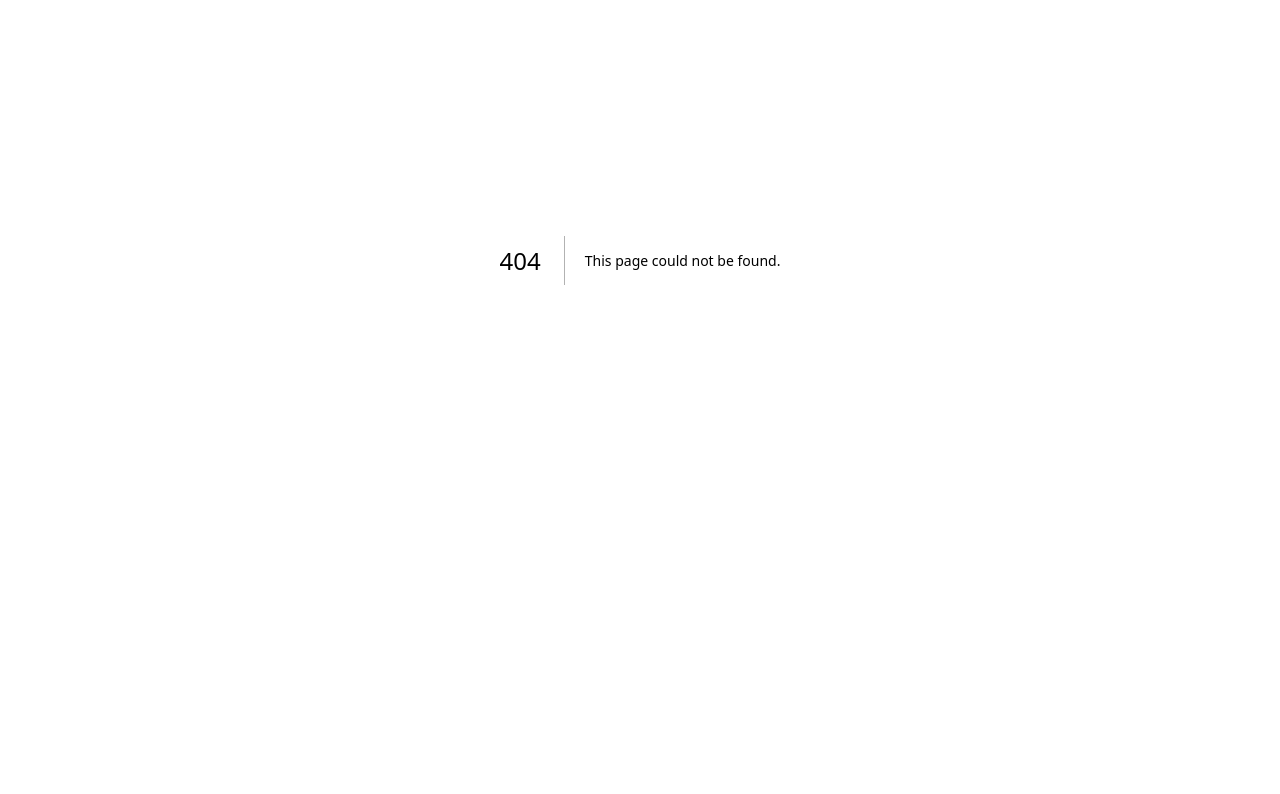
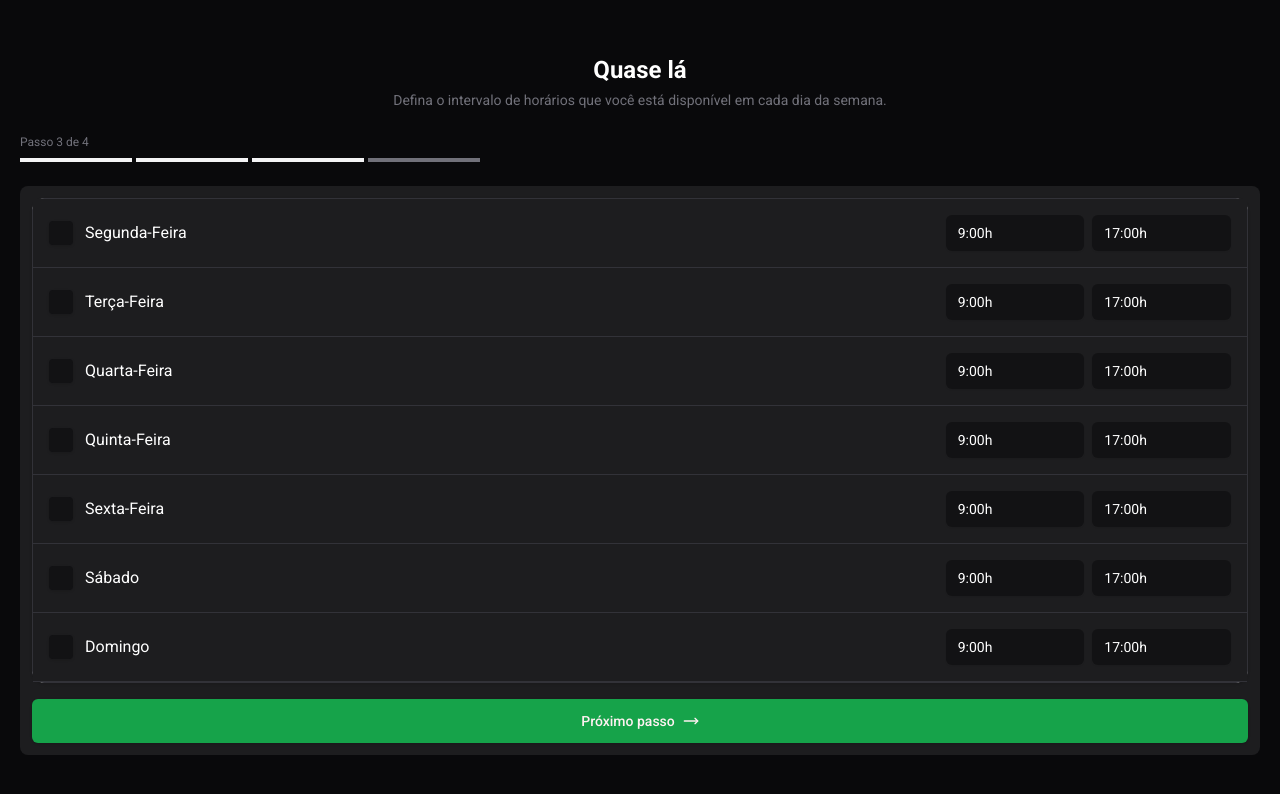
Before and after one commit to felipekgouvea/call, a Next.js app: page /register/time-intervals in a window 1280 px wide. Before the commit this address had no page. Shown: the part 140-934 px from the top of the page. Before the commit the page ends 800 px from the top, so only its background shows below. Built offline with nearby package versions, Linux system fonts and the light colour scheme.

Commit message:
feat: add Time Intervals page, Intervals and Interval Item components

```diff
--- a/app/(home)/components/claim-user-name.tsx
+++ b/app/(home)/components/claim-user-name.tsx
@@ -46,6 +46,7 @@ function ClaimUserName() {
         onSubmit={form.handleSubmit(handleClaimUserName)}
         className="flex gap-2"
       >
+        <div className="w-full">
           <FormField
             control={form.control}
             name="username"
@@ -55,7 +56,6 @@ function ClaimUserName() {
                   <Input
                     placeholder="seu-usuário"
                     prefix="call.com/"
-                  className="flex-1"
                     {...field}
                   />
                 </FormControl>
@@ -63,6 +63,7 @@ function ClaimUserName() {
               </FormItem>
             )}
           />
+        </div>
         <Button
           type="submit"
           disabled={form.formState.isSubmitting}
--- /dev/null
+++ b/app/_components/ui/checkbox.tsx
@@ -0,0 +1,29 @@
+'use client'
+
+import * as React from 'react'
+import * as CheckboxPrimitive from '@radix-ui/react-checkbox'
+import { CheckIcon } from '@radix-ui/react-icons'
+import { cn } from '@/app/_lib/utils'
+
+const Checkbox = React.forwardRef<
+  React.ElementRef<typeof CheckboxPrimitive.Root>,
+  React.ComponentPropsWithoutRef<typeof CheckboxPrimitive.Root>
+>(({ className, ...props }, ref) => (
+  <CheckboxPrimitive.Root
+    ref={ref}
+    className={cn(
+      'peer h-4 w-4 shrink-0 rounded-sm border border-primary shadow focus-visible:outline-none focus-visible:ring-1 focus-visible:ring-ring disabled:cursor-not-allowed disabled:opacity-50 data-[state=checked]:bg-primary data-[state=checked]:text-primary-foreground',
+      className,
+    )}
+    {...props}
+  >
+    <CheckboxPrimitive.Indicator
+      className={cn('flex items-center justify-center text-current')}
+    >
+      <CheckIcon className="h-4 w-4" />
+    </CheckboxPrimitive.Indicator>
+  </CheckboxPrimitive.Root>
+))
+Checkbox.displayName = CheckboxPrimitive.Root.displayName
+
+export { Checkbox }
--- /dev/null
+++ b/app/_components/ui/separator.tsx
@@ -0,0 +1,30 @@
+'use client'
+
+import * as React from 'react'
+import * as SeparatorPrimitive from '@radix-ui/react-separator'
+import { cn } from '@/app/_lib/utils'
+
+const Separator = React.forwardRef<
+  React.ElementRef<typeof SeparatorPrimitive.Root>,
+  React.ComponentPropsWithoutRef<typeof SeparatorPrimitive.Root>
+>(
+  (
+    { className, orientation = 'horizontal', decorative = true, ...props },
+    ref,
+  ) => (
+    <SeparatorPrimitive.Root
+      ref={ref}
+      decorative={decorative}
+      orientation={orientation}
+      className={cn(
+        'shrink-0 bg-border',
+        orientation === 'horizontal' ? 'h-[1px] w-full' : 'h-full w-[1px]',
+        className,
+      )}
+      {...props}
+    />
+  ),
+)
+Separator.displayName = SeparatorPrimitive.Root.displayName
+
+export { Separator }
--- a/app/register/connect-calendar/component/google-connect.tsx
+++ b/app/register/connect-calendar/component/google-connect.tsx
@@ -4,19 +4,18 @@ import { Button } from '@/app/_components/ui/button'
 import { Card, CardContent } from '@/app/_components/ui/card'
 import { CheckCheckIcon, MoveRightIcon } from 'lucide-react'
 import { signIn, useSession } from 'next-auth/react'
-import { useSearchParams } from 'next/navigation'
+import { useRouter, useSearchParams } from 'next/navigation'
 
 function GoogleConnect() {
   const session = useSession()
   const params = useSearchParams()
+  const router = useRouter()
 
   const isSigndeIn = session.status === 'authenticated'
 
   async function handleSingInClick() {
     await signIn('google')
   }
-
-  console.log(session)
 
   return (
     <div className="space-y-4">
@@ -57,6 +56,9 @@ function GoogleConnect() {
       )}
       <Button
         disabled={!isSigndeIn}
+        onClick={() => {
+          router.push('/register/time-intervals')
+        }}
         className={
           !isSigndeIn
             ? `h-11 w-full gap-2 bg-gray-200 text-primary`
--- /dev/null
+++ b/app/register/time-intervals/components/intervals.tsx
@@ -0,0 +1,27 @@
+import { Card, CardContent } from '@/app/_components/ui/card'
+import IntervalItem from './inteval-item'
+import { Button } from '@/app/_components/ui/button'
+import { MoveRightIcon } from 'lucide-react'
+
+function Intervals() {
+  return (
+    <div className="space-y-4">
+      <Card className="border border-[#323238]">
+        <CardContent className="bg-[#1D1D1F] p-0">
+          <IntervalItem title="Segunda-Feira" />
+          <IntervalItem title="Terça-Feira" />
+          <IntervalItem title="Quarta-Feira" />
+          <IntervalItem title="Quinta-Feira" />
+          <IntervalItem title="Sexta-Feira" />
+          <IntervalItem title="Sábado" />
+          <IntervalItem title="Domingo" />
+        </CardContent>
+      </Card>
+      <Button className="h-11 w-full gap-2">
+        Próximo passo <MoveRightIcon size={16} />
+      </Button>
+    </div>
+  )
+}
+
+export default Intervals
--- /dev/null
+++ b/app/register/time-intervals/components/inteval-item.tsx
@@ -0,0 +1,35 @@
+'use client'
+
+import { Checkbox } from '@/app/_components/ui/checkbox'
+import { Input } from '@/app/_components/ui/input'
+import { Separator } from '@/app/_components/ui/separator'
+
+interface IntervalItemProps {
+  title: string
+}
+
+function IntervalItem({ title }: IntervalItemProps) {
+  return (
+    <>
+      <div className="flex items-center justify-between p-4">
+        <div className="flex w-full flex-auto items-center gap-3">
+          <Checkbox className="h-6 w-6 border-none bg-[#121214]" />
+          <span className="text-white">{title}</span>
+        </div>
+        <div className="flex items-center gap-2">
+          <Input
+            className="border-none bg-[#121214] placeholder:text-white"
+            placeholder="9:00h"
+          />
+          <Input
+            className="border-none bg-[#121214] placeholder:text-white"
+            placeholder="17:00h"
+          />
+        </div>
+      </div>
+      <Separator className="bg-[#323238]" />
+    </>
+  )
+}
+
+export default IntervalItem
--- /dev/null
+++ b/app/register/time-intervals/page.tsx
@@ -0,0 +1,20 @@
+import Stepper from '@/app/_components/stepper'
+import RegisterHeader from '../register-initial/components/register-header'
+import Intervals from './components/intervals'
+
+function TimeIntervals() {
+  return (
+    <div className="mb-36 mt-36 flex h-screen flex-col items-center justify-center space-y-6 px-5">
+      <RegisterHeader
+        title="Quase lá"
+        subtitle="Defina o intervalo de horários que você está disponível em cada dia da semana."
+      />
+      <Stepper step={3} className="bg-muted" />
+      <div className="h-auto w-full rounded-lg bg-[#1D1D1F] p-3">
+        <Intervals />
+      </div>
+    </div>
+  )
+}
+
+export default TimeIntervals
--- a/package.json
+++ b/package.json
@@ -12,8 +12,10 @@
     "@auth/prisma-adapter": "^2.1.0",
     "@hookform/resolvers": "^3.4.2",
     "@prisma/client": "^5.14.0",
+    "@radix-ui/react-checkbox": "^1.0.4",
     "@radix-ui/react-icons": "^1.3.0",
     "@radix-ui/react-label": "^2.0.2",
+    "@radix-ui/react-separator": "^1.0.3",
     "@radix-ui/react-slot": "^1.0.2",
     "axios": "^1.7.2",
     "class-variance-authority": "^0.7.0",
```
Also changed, not shown: 1 other file (tests, documents, lock files or other folders). Lines whose indentation alone changed are shown as unchanged.
